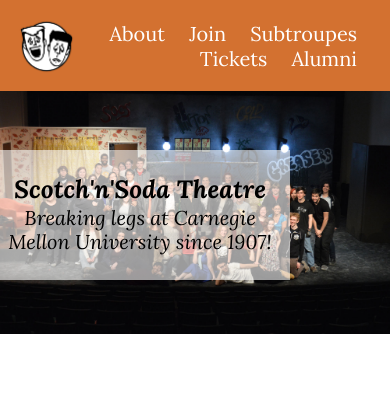
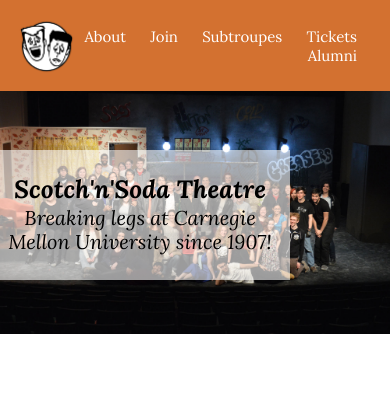
Before and after one commit to rendavison/snsWebsite, a Flask app: page / in a window 390 px wide. Shown: the top 420 px of the page. Run offline with Flask 2, Linux system fonts and the light colour scheme; style sheets or scripts are compiled from the project's sources; some libraries are stand-ins or nearby versions.

Commit message:
adjusted top links (mobile)

```diff
--- a/app/static/sass/main.scss
+++ b/app/static/sass/main.scss
@@ -230,4 +230,10 @@ MOBILE COMPATIBLE CSS
   .tab {
     display: none;
   }
+
+  .topbar {
+    a {
+      font-size: 15px;
+    }
+  }
 }
```
